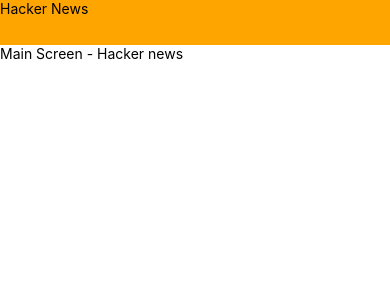
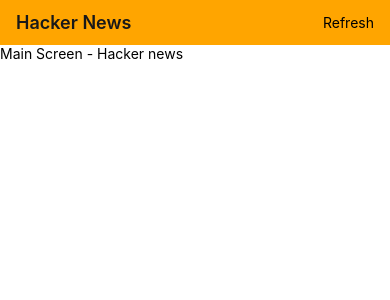
Before and after one commit to NemanjaManot/HackerNews, a React Native app: screen / in a window 390 px wide. Shown: the top 300 px of the page. Built offline with nearby package versions, Linux system fonts and the light colour scheme.

Commit message:
header styling

```diff
--- a/src/components/Header/headerStyle.js
+++ b/src/components/Header/headerStyle.js
@@ -8,5 +8,13 @@
     height: headerHeight,
     flexDirection: 'row',
     backgroundColor: theme.colors.primary,
+    justifyContent: 'space-between',
+    alignItems: 'center',
+    paddingHorizontal: 16,
+  },
+  headerTitle: {
+    color: theme.colors.secondaryColor,
+    fontSize: theme.fontSize.title,
+    fontWeight: '600',
   },
 });
--- a/src/components/Header/index.js
+++ b/src/components/Header/index.js
@@ -1,12 +1,15 @@
 import React from 'react';
-import { View, Text } from 'react-native';
+import { View, Text, TouchableOpacity } from 'react-native';
 // Styles
 import { styles } from './headerStyle';
 
-const Header = () => {
+const Header = ({ onRefresh }) => {
   return (
     <View style={styles.header}>
-      <Text>Hacker News</Text>
+      <Text style={styles.headerTitle}>Hacker News</Text>
+      <TouchableOpacity onPress={onRefresh}>
+        <Text>Refresh</Text>
+      </TouchableOpacity>
     </View>
   );
 };
--- a/src/utils/config.js
+++ b/src/utils/config.js
@@ -4,4 +4,7 @@
     secondaryColor: '#191919',
     lightGray: '#D1D1D1',
   },
+  fontSize: {
+    title: 18,
+  },
 };
```
